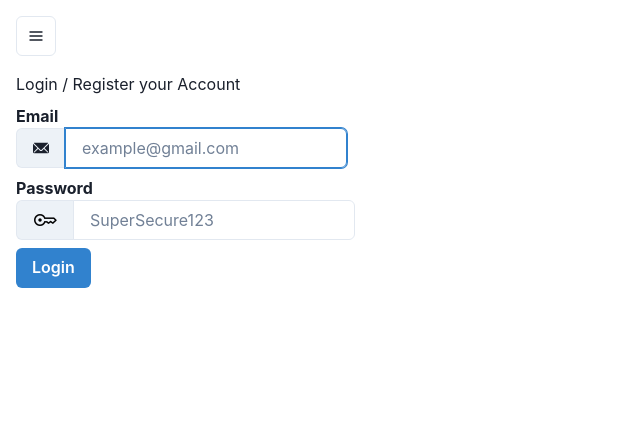
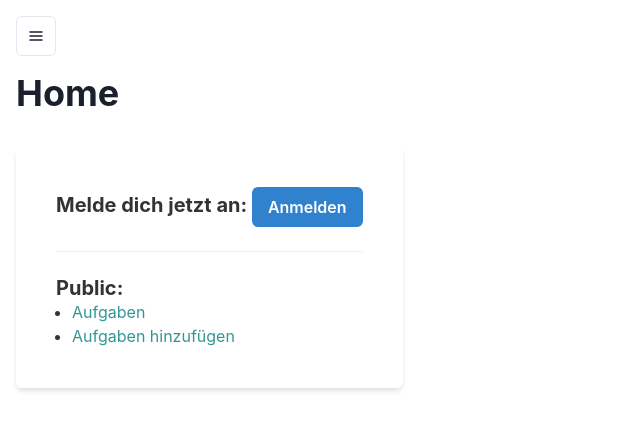
Before and after one commit to Kirari04/ZLI-praktische-pruefung, a React (Create React App) app: page / in a window 1280 px wide. Before the commit this address led to /login. Shown: the top 430 px of the page, without its empty margins (0-640 px from the left). Built offline with nearby package versions, Linux system fonts and the light colour scheme.

Commit message:
added breadcrumb on all pages

```diff
--- a/src/components/ApplicationMenu.tsx
+++ b/src/components/ApplicationMenu.tsx
@@ -1,4 +1,5 @@
 import {
+    Button,
     IconButton,
     Menu,
     MenuButton,
@@ -51,22 +52,26 @@ export default function ApplicationMenu() {
                     <>
                         <Link to={"/meine/aufgaben"}>
                             <MenuItem icon={<UnlockIcon />}>
-                                Alle Aufgaben
+                                Alle meine Aufgaben
                             </MenuItem>
                         </Link>
                         <Link to={"/meine/aufgabe/hinzufuegen"}>
                             <MenuItem icon={<UnlockIcon />}>
-                                Aufgaben Hinzufügen
+                                Zu meinen Aufgaben hinzufügen
                             </MenuItem>
                         </Link>
-                        <MenuItem onClick={logout} bgColor={"red.400"}>
-                            Abmelden
+                        <MenuItem>
+                            <Button onClick={logout} colorScheme={"red"}>
+                                Abmelden
+                            </Button>
                         </MenuItem>
                     </>
                 ) : (
-                    <Link to={"/login"}>
-                        <MenuItem bgColor={"blue.400"}>Anmelden</MenuItem>
-                    </Link>
+                    <MenuItem bgColor={"blue.400"}>
+                        <Link to={"/login"}>
+                            <Button colorScheme={"blue"}>Anmelden</Button>
+                        </Link>
+                    </MenuItem>
                 )}
             </MenuList>
         </Menu>
--- /dev/null
+++ b/src/components/BreadCrumbArray.tsx
@@ -0,0 +1,29 @@
+import { ChevronRightIcon } from "@chakra-ui/icons";
+import { Breadcrumb, BreadcrumbItem, BreadcrumbLink } from "@chakra-ui/react";
+import { Link } from "react-router-dom";
+
+interface BreadCrumArrayProps {
+    title: string;
+    path: string;
+}
+
+export default function BreadCrumArray(props: { list: BreadCrumArrayProps[] }) {
+    return (
+        <Breadcrumb
+            spacing="8px"
+            separator={<ChevronRightIcon color="gray.500" />}
+        >
+            {props.list.map((el, i) => (
+                <BreadcrumbItem key={i}>
+                    <BreadcrumbLink
+                        to={el.path}
+                        as={Link}
+                        isCurrentPage={Boolean(i + 1 == props.list.length)}
+                    >
+                        {el.title}
+                    </BreadcrumbLink>
+                </BreadcrumbItem>
+            ))}
+        </Breadcrumb>
+    );
+}
--- a/src/pages/AddWork.tsx
+++ b/src/pages/AddWork.tsx
@@ -9,6 +9,7 @@ import {
 } from "@chakra-ui/react";
 import React, { useState } from "react";
 import { Link, useNavigate } from "react-router-dom";
+import BreadCrumArray from "../components/BreadCrumbArray";
 import { addWorkItem_fn } from "../hooks/_func";
 
 export default function AddWorkPage() {
@@ -55,6 +56,22 @@ export default function AddWorkPage() {
 
     return (
         <>
+            <BreadCrumArray
+                list={[
+                    {
+                        title: "Home",
+                        path: "/",
+                    },
+                    {
+                        title: "Aufgaben",
+                        path: "/aufgaben",
+                    },
+                    {
+                        title: "Hinzufügen",
+                        path: "/aufgabe/hinzufuegen",
+                    },
+                ]}
+            />
             <Link to={"/aufgaben"}>
                 <IconButton
                     colorScheme={"blue"}
--- a/src/pages/Index.tsx
+++ b/src/pages/Index.tsx
@@ -1,11 +1,20 @@
-import { Button, Code, Heading, Spinner } from "@chakra-ui/react";
+import {
+    Badge,
+    Box,
+    Button,
+    Divider,
+    Heading,
+    Link,
+    ListItem,
+    Spinner,
+    UnorderedList,
+} from "@chakra-ui/react";
 import { useContext, useEffect, useState } from "react";
-import { Link, useNavigate } from "react-router-dom";
+import { Link as ReachLink } from "react-router-dom";
 import Auth from "../hooks/_auth";
 import { UserContext } from "../hooks/_state";
 
 export default function Index() {
-    const navigate = useNavigate();
     const [isLoading, setisLoading] = useState(false);
     const [email, setemail] = useState<null | string>(null);
     const { isAuth, setIsAuth } = useContext(UserContext);
@@ -16,9 +25,6 @@ export default function Index() {
             (e: Auth) => {
                 setemail(e.user.email);
                 setisLoading(false);
-                if (!e.isAuth) {
-                    navigate("/login");
-                }
             },
             isAuth,
             setIsAuth,
@@ -29,18 +35,116 @@ export default function Index() {
     return (
         <>
             <Heading as="h1">Home</Heading>
+            {isAuth ? (
+                <Box
+                    p="40px"
+                    color={"blackAlpha.800"}
+                    mt="4"
+                    bg="whiteAlpha.800"
+                    rounded="md"
+                    shadow="md"
+                >
                     {isLoading ? <Spinner /> : null}
-            {isAuth ? (
                     <Heading as="p" size="md">
-                    Wellcome back <Code>{`${email}`}</Code>
+                        Wellcome back{" "}
+                        <Badge
+                            fontSize="md"
+                            colorScheme="blue"
+                        >{`${email}`}</Badge>
                     </Heading>
+                    <br />
+                    <Divider />
+                    <br />
+                    <Heading as="p" size="md">
+                        Public:
+                    </Heading>
+                    <UnorderedList>
+                        <ListItem>
+                            <Link
+                                as={ReachLink}
+                                color="teal.500"
+                                to={"/aufgaben"}
+                            >
+                                Aufgaben
+                            </Link>
+                        </ListItem>
+                        <ListItem>
+                            <Link
+                                as={ReachLink}
+                                color="teal.500"
+                                to={"/aufgabe/hinzufuegen"}
+                            >
+                                Aufgaben Hinzufügen
+                            </Link>
+                        </ListItem>
+                    </UnorderedList>
+                    <Heading as="p" size="md">
+                        Protected:
+                    </Heading>
+                    <UnorderedList>
+                        <ListItem>
+                            <Link
+                                as={ReachLink}
+                                color="teal.500"
+                                to={"/meine/aufgaben"}
+                            >
+                                Meine Aufgaben
+                            </Link>
+                        </ListItem>
+                        <ListItem>
+                            <Link
+                                as={ReachLink}
+                                color="teal.500"
+                                to={"/meine/aufgabe/hinzufuegen"}
+                            >
+                                Zu meinen Aufgaben hinzufügen
+                            </Link>
+                        </ListItem>
+                    </UnorderedList>
+                </Box>
             ) : (
+                <Box
+                    p="40px"
+                    color={"blackAlpha.800"}
+                    mt="4"
+                    bg="whiteAlpha.800"
+                    rounded="md"
+                    shadow="md"
+                >
+                    {isLoading ? <Spinner /> : null}
                     <Heading as="p" size="md">
                         Melde dich jetzt an:{" "}
-                    <Link to={"/login"}>
+                        <Link as={ReachLink} to={"/login"}>
                             <Button colorScheme={"blue"}>Anmelden</Button>
                         </Link>
                     </Heading>
+                    <br />
+                    <Divider />
+                    <br />
+                    <Heading as="p" size="md">
+                        Public:
+                    </Heading>
+                    <UnorderedList>
+                        <ListItem>
+                            <Link
+                                as={ReachLink}
+                                color="teal.500"
+                                to={"/aufgaben"}
+                            >
+                                Aufgaben
+                            </Link>
+                        </ListItem>
+                        <ListItem>
+                            <Link
+                                as={ReachLink}
+                                color="teal.500"
+                                to={"/aufgabe/hinzufuegen"}
+                            >
+                                Aufgaben hinzufügen
+                            </Link>
+                        </ListItem>
+                    </UnorderedList>
+                </Box>
             )}
         </>
     );
--- a/src/pages/Login.tsx
+++ b/src/pages/Login.tsx
@@ -9,6 +9,7 @@ import {
 } from "@chakra-ui/react";
 import React, { useContext, useState } from "react";
 import { useNavigate } from "react-router-dom";
+import BreadCrumArray from "../components/BreadCrumbArray";
 import Auth from "../hooks/_auth";
 import { UserContext } from "../hooks/_state";
 import KeyIcon from "../icons/KeyIcon";
@@ -70,6 +71,18 @@ export default function LoginPage() {
     if (isAuth) {
         return (
             <Stack direction={"column"} alignItems="start" gap={4}>
+                <BreadCrumArray
+                    list={[
+                        {
+                            title: "Home",
+                            path: "/",
+                        },
+                        {
+                            title: "Login",
+                            path: "/login",
+                        },
+                    ]}
+                />
                 <p>
                     Du bist bereits angemeldet. Um mit einem anderen Account
                     anzumelden musst du dich zuerst abmelden.
@@ -83,8 +96,20 @@ export default function LoginPage() {
 
     return (
         <form action="#" onSubmit={login}>
+            <BreadCrumArray
+                list={[
+                    {
+                        title: "Home",
+                        path: "/",
+                    },
+                    {
+                        title: "Login",
+                        path: "/login",
+                    },
+                ]}
+            />
+            <br />
             <Stack direction={"column"} alignItems="start">
-                <h1>Login / Register your Account</h1>
                 <label htmlFor="email">
                     <strong>Email</strong>
                     <InputGroup>
--- a/src/pages/ShowWork.tsx
+++ b/src/pages/ShowWork.tsx
@@ -18,6 +18,7 @@ import {
 } from "@chakra-ui/react";
 import { useEffect, useState } from "react";
 import { Link, useParams } from "react-router-dom";
+import BreadCrumArray from "../components/BreadCrumbArray";
 import DeleteWorkButtonComponent from "../components/DeleteWorkButton";
 import { loadWorkItem_fn, updateWorkItem_fn } from "../hooks/_func";
 
@@ -98,6 +99,22 @@ export default function ListWorkPage() {
 
     return (
         <>
+            <BreadCrumArray
+                list={[
+                    {
+                        title: "Home",
+                        path: "/",
+                    },
+                    {
+                        title: "Aufgaben",
+                        path: "/aufgaben",
+                    },
+                    {
+                        title: `${data?.data?.title}`,
+                        path: `/aufgabe/${data?.data?.title}`,
+                    },
+                ]}
+            />
             <Stack direction={"row"} gap={4} alignContent={"center"}>
                 <Link to={"/aufgaben"}>
                     <IconButton
--- a/src/pages/ShowWorks.tsx
+++ b/src/pages/ShowWorks.tsx
@@ -17,6 +17,7 @@ import {
 } from "@chakra-ui/react";
 import { useEffect, useState } from "react";
 import { Link } from "react-router-dom";
+import BreadCrumArray from "../components/BreadCrumbArray";
 import DeleteWorkButtonComponent from "../components/DeleteWorkButton";
 import { LoadWorkItems_fn } from "../hooks/_func";
 
@@ -60,6 +61,18 @@ export default function ListWorkPage() {
 
     return (
         <>
+            <BreadCrumArray
+                list={[
+                    {
+                        title: "Home",
+                        path: "/",
+                    },
+                    {
+                        title: "Aufgaben",
+                        path: "/aufgaben",
+                    },
+                ]}
+            />
             <Stack direction={"row"} gap={4} alignContent={"center"}>
                 <Button
                     onClick={reloadData}
--- a/src/pages/my/MyAddWork.tsx
+++ b/src/pages/my/MyAddWork.tsx
@@ -9,6 +9,7 @@ import {
 } from "@chakra-ui/react";
 import { useContext, useEffect, useState } from "react";
 import { Link, useNavigate } from "react-router-dom";
+import BreadCrumArray from "../../components/BreadCrumbArray";
 
 import Auth from "../../hooks/_auth";
 import { addWorkItem_jwtfn } from "../../hooks/_func.jwt";
@@ -79,6 +80,22 @@ export default function MyAddWork() {
 
     return (
         <>
+            <BreadCrumArray
+                list={[
+                    {
+                        title: "Home",
+                        path: "/",
+                    },
+                    {
+                        title: "Meine Aufgaben",
+                        path: "/meine/aufgaben",
+                    },
+                    {
+                        title: "Hinzufügen",
+                        path: "/meine/aufgabe/hinzufuegen",
+                    },
+                ]}
+            />
             <Link to={"/meine/aufgaben"}>
                 <IconButton
                     colorScheme={"blue"}
--- a/src/pages/my/MyShowWork.tsx
+++ b/src/pages/my/MyShowWork.tsx
@@ -18,6 +18,7 @@ import {
 } from "@chakra-ui/react";
 import { useContext, useEffect, useState } from "react";
 import { Link, useNavigate, useParams } from "react-router-dom";
+import BreadCrumArray from "../../components/BreadCrumbArray";
 
 import DeleteWorkButtonComponent from "../../components/DeleteWorkButton";
 import Auth from "../../hooks/_auth";
@@ -122,6 +123,22 @@ export default function MyShowWork() {
 
     return (
         <>
+            <BreadCrumArray
+                list={[
+                    {
+                        title: "Home",
+                        path: "/",
+                    },
+                    {
+                        title: "Meine Aufgaben",
+                        path: "/meine/aufgaben",
+                    },
+                    {
+                        title: `${data?.data?.title}`,
+                        path: `/meine/aufgabe/${data?.data?.id}`,
+                    },
+                ]}
+            />
             <Stack direction={"row"} gap={4} alignContent={"center"}>
                 <Link to={"/meine/aufgaben"}>
                     <IconButton
--- a/src/pages/my/MyShowWorks.tsx
+++ b/src/pages/my/MyShowWorks.tsx
@@ -17,6 +17,7 @@ import {
 } from "@chakra-ui/react";
 import { useContext, useEffect, useState } from "react";
 import { Link, useNavigate } from "react-router-dom";
+import BreadCrumArray from "../../components/BreadCrumbArray";
 import DeleteWorkButtonComponent from "../../components/DeleteWorkButton";
 import Auth from "../../hooks/_auth";
 import { LoadWorkItems_jwtfn } from "../../hooks/_func.jwt";
@@ -82,6 +83,18 @@ export default function MyShowWorks() {
 
     return (
         <>
+            <BreadCrumArray
+                list={[
+                    {
+                        title: "Home",
+                        path: "/",
+                    },
+                    {
+                        title: "Meine Aufgaben",
+                        path: "/meine/aufgaben",
+                    },
+                ]}
+            />
             <Stack direction={"row"} gap={4} alignContent={"center"}>
                 <Button
                     onClick={reloadData}
```
Lines whose indentation alone changed are shown as unchanged.
